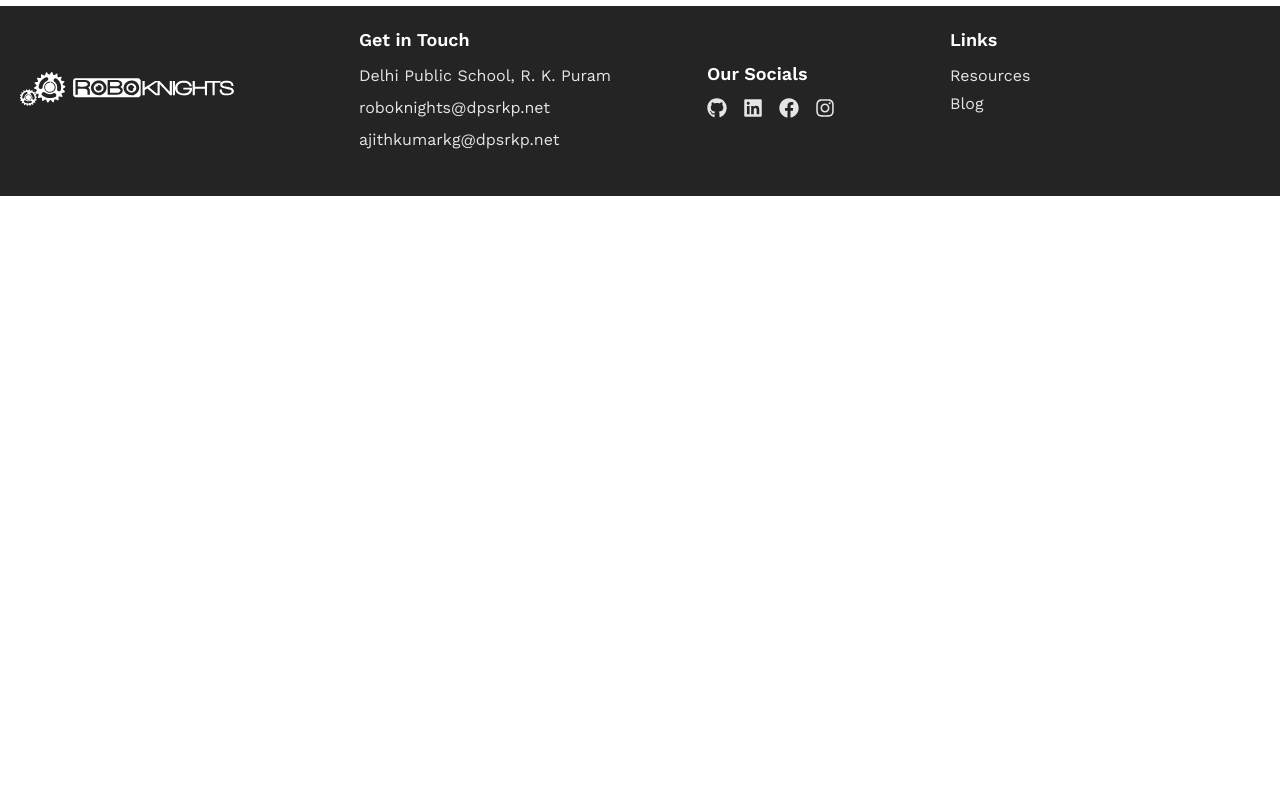
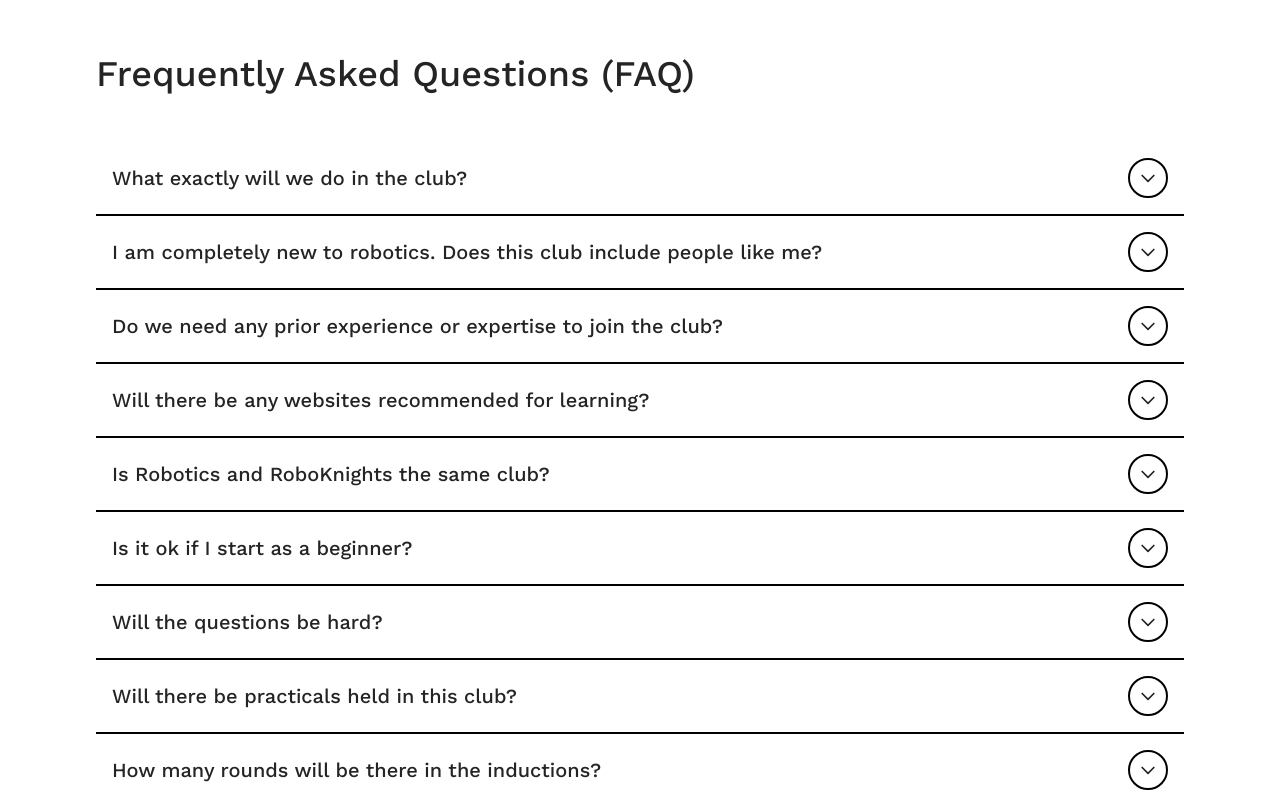
Before and after one commit to RoboKnights-Clan/RoboKnights-Clan.github.io, a Next.js app: page / in a window 1280 px wide. Shown: the part 1240-2040 px from the top of the page. Before the commit the page ends 1436 px from the top, so only its background shows below. Built offline with nearby package versions, Linux system fonts and the light colour scheme.

Commit message:
feat: FAQS section

```diff
--- /dev/null
+++ b/components/Home/FAQS.tsx
@@ -0,0 +1,76 @@
+import React from "react";
+
+const FAQS: React.FC<{
+  FaqData: { question: string; answer: string }[];
+}> = (FAQData: { FaqData: { question: string; answer: string }[] }) => {
+  const [open, setOpen] = React.useState({});
+
+  return (
+    <div className="mx-auto lg:px-24 px-5 py-12 items-center text-dark">
+      <h1 className="font-medium sm:text-4xl text-3xl pb-8 text-dark dark:text-white font-sansm">
+        Frequently Asked Questions (FAQ)
+      </h1>
+      <div className="py-4">
+        {Object.keys(FAQData).map((key) => {
+          return FAQData["FaqData"].map((faq, index) => {
+            return (
+              <section className="p-4 border-b-2 border-black">
+                <div key={index} className="border-dark flex items-center">
+                  <h2 className="font-medium sm:text-xl text-lg text-dark dark:text-white font-sansm">
+                    {faq.question}
+                  </h2>
+                  {open === index ? (
+                    <svg
+                      onClick={() => {
+                        setOpen({});
+                      }}
+                      xmlns="http://www.w3.org/2000/svg"
+                      className="h-10 w-10 ml-auto border-2 rounded-full font-bold border-black p-2"
+                      fill="none"
+                      viewBox="0 0 24 24"
+                      stroke="currentColor"
+                      strokeWidth={2}
+                    >
+                      <path
+                        strokeLinecap="round"
+                        strokeLinejoin="round"
+                        d="M5 15l7-7 7 7"
+                      />
+                    </svg>
+                  ) : (
+                    <svg
+                      onClick={() => {
+                        setOpen(index);
+                      }}
+                      xmlns="http://www.w3.org/2000/svg"
+                      className="h-10 w-10 ml-auto border-2 rounded-full font-bold border-black p-2"
+                      fill="none"
+                      viewBox="0 0 24 24"
+                      stroke="currentColor"
+                      strokeWidth={2}
+                    >
+                      <path
+                        strokeLinecap="round"
+                        strokeLinejoin="round"
+                        d="M19 9l-7 7-7-7"
+                      />
+                    </svg>
+                  )}
+                </div>
+                <p
+                  className={`text-base py-2 text-dark ${
+                    open === index ? "" : "hidden"
+                  }`}
+                >
+                  {faq.answer}
+                </p>
+              </section>
+            );
+          });
+        })}
+      </div>
+    </div>
+  );
+};
+
+export default FAQS;
--- /dev/null
+++ b/data/faqs.ts
@@ -0,0 +1,58 @@
+export const FAQS = [
+  {
+    question: "What exactly will we do in the club?",
+    answer:
+      "Once you join the club, you will get exposure to multiple inter school ,national as well as international competitions (optional). You will have to lend a hand in the club events (competitions hosted by the club) as well as in the intra school activities.",
+  },
+  {
+    question:
+      "I am completely new to robotics. Does this club include people like me?",
+    answer:
+      "Yes. It doesn’t matter if you are completely new to robotics or experienced, the club provides detailed resources which will help you understand the required concepts and to apply them effectively.",
+  },
+  {
+    question: "Do we need any prior experience or expertise to join the club?",
+    answer:
+      "No,nearly no prerequisites are required. Resources will be provided to help build your understanding along with assignments that will help you apply the concepts well.",
+  },
+  {
+    question: "Will there be any websites recommended for learning?",
+    answer:
+      "The resources can be checked out at roboknights.in/resources . These resources have theoretical knowledge, interesting facts along with projects and sourced website links for further information.",
+  },
+  {
+    question: "Is Robotics and RoboKnights the same club?",
+    answer:
+      "Robotics is the SUPW activity and RoboKnights is the Robotics Club. ",
+  },
+  {
+    question: "Is it ok if I start as a beginner?",
+    answer:
+      "Every single one of us in the club was a beginner initially. Most of the knowledge is achieved through self-research and experience. Your curiosity to learn is what matters.",
+  },
+  {
+    question: "Will the questions be hard?",
+    answer:
+      "The difficulty level of the questions in the induction process is variable. The questions will be mostly from what has been taught in the resources and would also require some extra research to gather the required knowledge. Attempting all questions or all assignments is not compulsory.",
+  },
+  {
+    question: "Will there be practicals held in this club?",
+    answer:
+      "Robotics is all about practical thinking. However, the Robotics SUPW and RoboKnights Club are slightly different. In the club, we work on group projects and send them into competitive events, thereby achieving numerous accomplishments.",
+  },
+  {
+    question: "How many rounds will be there in the inductions?",
+    answer:
+      "Further information about the process will be provided during the orientation.",
+  },
+  {
+    question:
+      "Can we get into roboknights if we are decent at science and math but know nothing about coding?",
+    answer: "Why not!",
+  },
+  {
+    question: "And how often will interactions happen?",
+    answer:
+      "Once inducted, you will get all the details as to how the interactions will take place. We have a whatsapp group to discuss all finalized decisions with Ajith Sir (Teacher incharge) and a discord server where all preliminary discussions and club activities / how-to-go-about-it takes place.",
+  },
+];
--- a/pages/index.tsx
+++ b/pages/index.tsx
@@ -2,12 +2,15 @@ import type { NextPage } from "next";
 import Hero from "../components/Home/Hero";
 import Layout from "../components/Layout/Layout";
 import Modal from "../components/Home/Modal";
+import FAQS from "../components/Home/FAQS";
+import { FAQS as FAQData } from "../data/faqs";
 
 const Home: NextPage = () => {
   return (
     <Layout title="Home">
       <Hero />
       <Modal />
+      <FAQS FaqData={FAQData} />
     </Layout>
   );
 };
```
